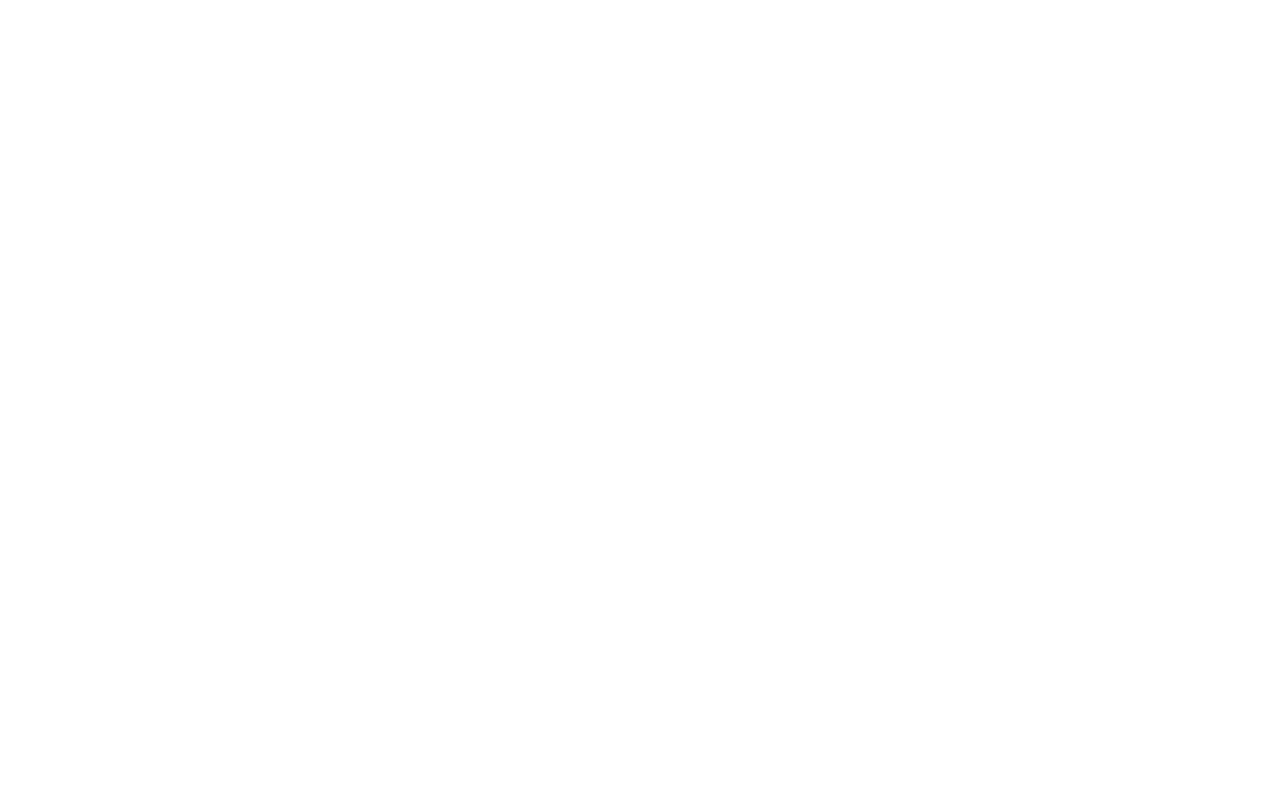
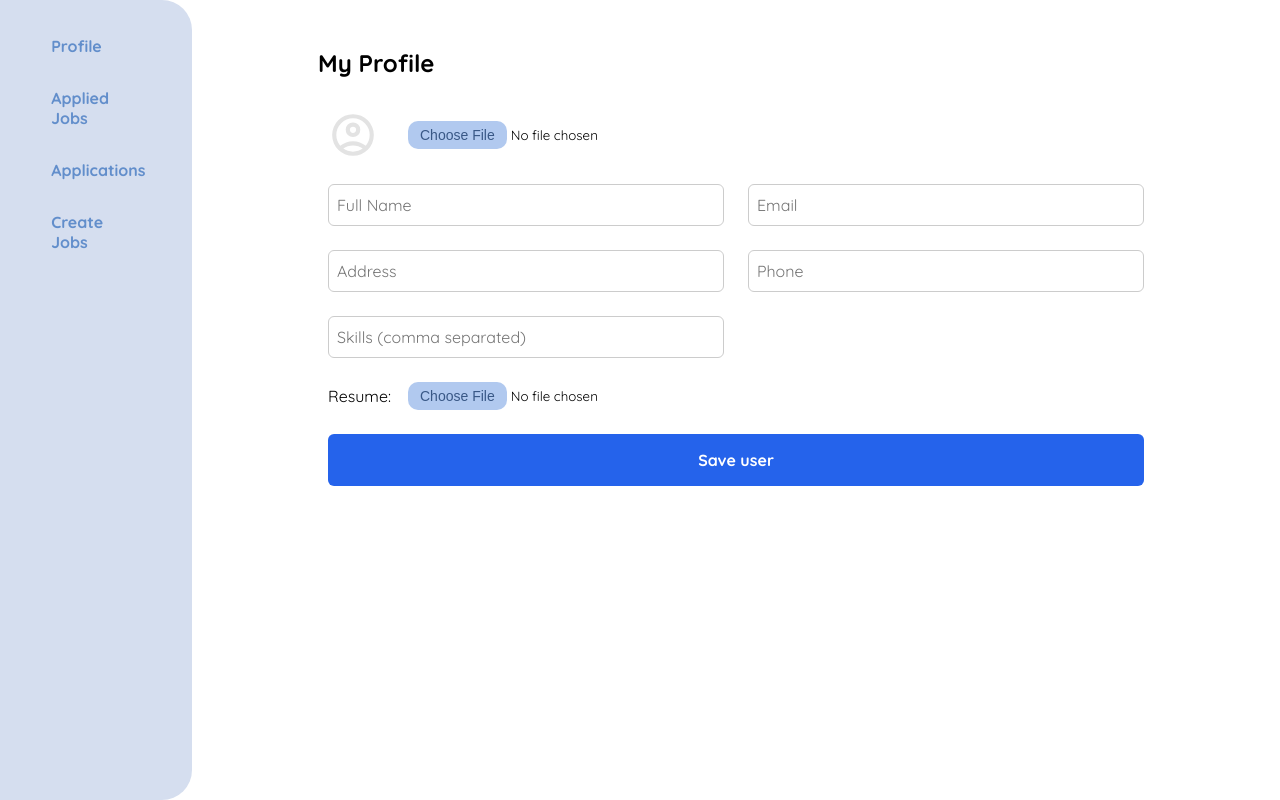
Before and after one commit to 88bones/Job-Portal, a React (Vite) app in the folder client/job-portal/: page /dashboard/updateUsers in a window 1280 px wide. Built offline with nearby package versions, Linux system fonts and the light colour scheme.

Commit message:
mistake resolved

```diff
--- a/client/job-portal/src/App.jsx
+++ b/client/job-portal/src/App.jsx
@@ -39,6 +39,8 @@ function App() {
               role={role}
               loggedIn={loggedIn}
               setIsLoggedIn={setIsLoggedIn}
+              _id={_id}
+              setId={setId}
             />
           }
         />
--- a/client/job-portal/src/Components/NavBar.jsx
+++ b/client/job-portal/src/Components/NavBar.jsx
@@ -26,11 +26,12 @@ const NavBar = ({
 
   const handleLogOut = () => {
     localStorage.removeItem("token");
+    localStorage.removeItem("_id");
     localStorage.removeItem("fullname");
     localStorage.removeItem("role");
     localStorage.removeItem("user");
     setIsLoggedIn(false);
-    // navigate("/");
+    navigate("/");
   };
 
   useEffect(() => {
--- a/client/job-portal/src/Components/UpdateUsers.jsx
+++ b/client/job-portal/src/Components/UpdateUsers.jsx
@@ -15,10 +15,9 @@ const UpdateUsers = ({ _id }) => {
     phone: "",
     resume: "",
     image: "",
-    skill: [],
+    skills: [],
   });
 
-  console.log(_id);
   useEffect(() => {
     if (_id) {
       axios
@@ -28,13 +27,11 @@ const UpdateUsers = ({ _id }) => {
           setData({
             fullname: user.fullname || "",
             email: user.email || "",
-            password: "",
-            repassword: "",
             address: user.address || "",
             phone: user.phone || "",
             resume: "",
             image: "",
-            skill: user.skill || [],
+            skills: Array.isArray(user.skills) ? user.skills : [],
           });
         })
         .catch((err) => {
@@ -96,13 +93,13 @@ const UpdateUsers = ({ _id }) => {
           onChange={handleChange}
         />
 
-        <input
+        {/* <input
           type="text"
           name="password"
           placeholder="Password"
           value={data.password}
           onChange={handleChange}
-        />
+        /> */}
 
         <input
           type="text"
@@ -124,14 +121,15 @@ const UpdateUsers = ({ _id }) => {
           type="text"
           name="skill"
           placeholder="Skills (comma separated)"
-          value={data.skill.join(", ")}
+          value={Array.isArray(data.skills) ? data.skills.join(", ") : ""}
           onChange={(e) =>
             setData({
               ...data,
-              skill: e.target.value.split(",").map((s) => s.trim()),
+              skills: e.target.value.split(",").map((s) => s.trim()),
             })
           }
         />
+        <br />
 
         <div className="resume">
           <label htmlFor="">Resume:</label>
--- a/client/job-portal/src/Pages/Dashboard.jsx
+++ b/client/job-portal/src/Pages/Dashboard.jsx
@@ -4,7 +4,7 @@ import UserSideBar from "../Components/UserSideBar";
 import { Outlet, useNavigate } from "react-router-dom";
 
 const Dashboard = ({ fullname, loggedIn }) => {
-  const navigate = useNavigate();
+  // const navigate = useNavigate();
 
   // useEffect(() => {
   //   if (!loggedIn) {
@@ -14,14 +14,12 @@ const Dashboard = ({ fullname, loggedIn }) => {
 
   return (
     <>
-      {loggedIn && (
-        <div className="dashboard-container">
-          <UserSideBar fullname={fullname} />
-          <div className="dashboard-content">
-            <Outlet />
-          </div>
+      <div className="dashboard-container">
+        <UserSideBar fullname={fullname} />
+        <div className="dashboard-content">
+          <Outlet />
         </div>
-      )}
+      </div>
     </>
   );
 };
--- a/client/job-portal/src/Pages/Home.jsx
+++ b/client/job-portal/src/Pages/Home.jsx
@@ -13,6 +13,8 @@ const Home = ({
   setRole,
   loggedIn,
   setIsLoggedIn,
+  _id,
+  setId,
 }) => {
   return (
     <div>
@@ -25,6 +27,8 @@ const Home = ({
         role={role}
         loggedIn={loggedIn}
         setIsLoggedIn={setIsLoggedIn}
+        _id={_id}
+        setId={setId}
       />
       <Banner isOver={isOver} />
       <Cards />
```
